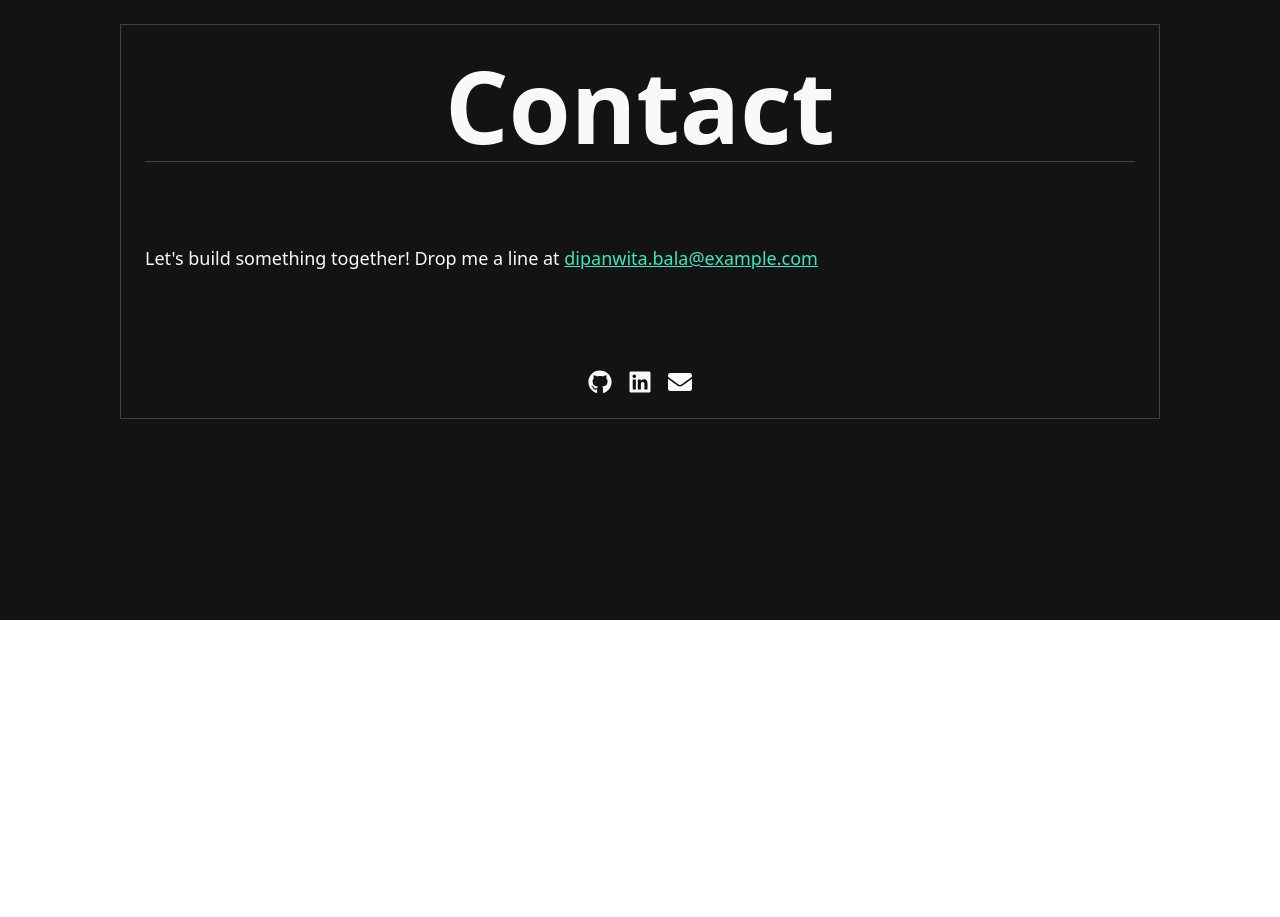
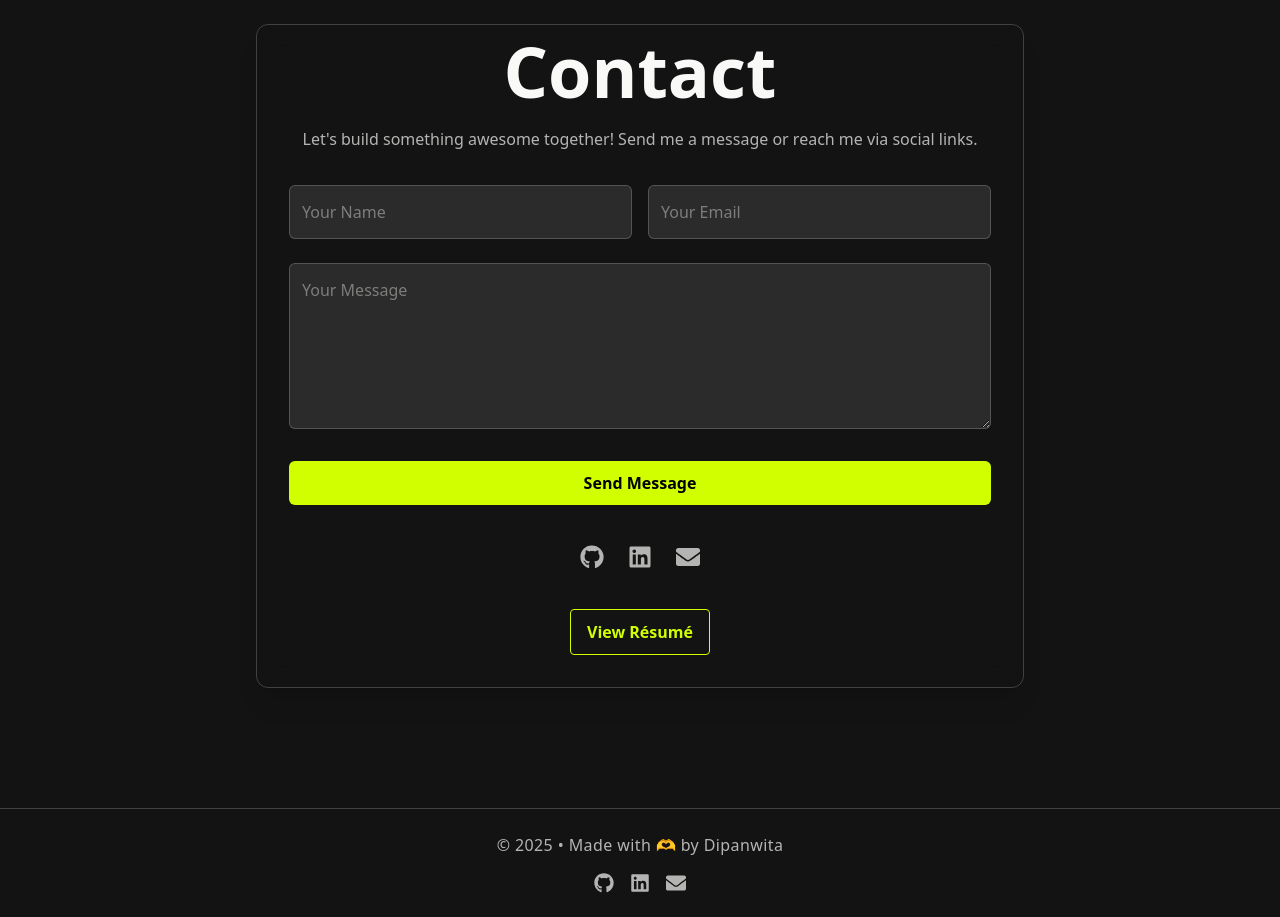
Before and after one commit to Dip-Bala/portfolio-v1, a React (Vite) app: page /contact in a window 1280 px wide. Shown: the part 180-1097 px from the top of the page. Before the commit the page ends 800 px from the top, so only its background shows below. Built offline with nearby package versions, Linux system fonts and the light colour scheme.

Commit message:
first deployment attempt

```diff
--- a/src/App.tsx
+++ b/src/App.tsx
@@ -1,5 +1,4 @@
-import { FaGithub, FaLinkedin, FaEnvelope } from 'react-icons/fa';
-import { BrowserRouter, Route, Routes, useNavigate } from "react-router-dom";
+import { BrowserRouter, Route, Routes } from "react-router-dom";
 import { Outlet } from "react-router-dom";
 import { Home } from "./pages/Home";
 import { About } from "./pages/About";
@@ -7,6 +6,7 @@ import { Contact } from "./pages/Contact";
 import { Project } from "./pages/Project";
 import { Skills } from './pages/Skills';
 import { Navbar } from './ui/components/Navbar';
+import Footer from './ui/components/Footer';
 
 function App() {
 
@@ -33,9 +33,10 @@ const MainLayout = () => {
     <div className="bg-darkblack text-offwhite min-h-screen">
       {/* <Header /> */}
       <Navbar />
-      <div className="px-6 md:px-10 lg:px-20 py-10">
+      <div className="px-6 md:px-10 lg:px-20 py-10 text-pink-600">
         <Outlet />
       </div>
+      <Footer />
     </div>
   );
 };
--- a/src/pages/Contact.tsx
+++ b/src/pages/Contact.tsx
@@ -4,23 +4,93 @@ import { FaEnvelope, FaGithub, FaLinkedin } from "react-icons/fa";
 export function Contact() {
   return (
     <motion.div
-        id="about"
-        className="p-10 text-lg leading-8 max-w-full"
+      id="contact"
+      className="p-10 text-base leading-7 text-offwhite/80"
       initial={{ opacity: 0, y: 100 }}
       animate={{ opacity: 1, y: 0 }}
       transition={{ duration: 1 }}
     >
-        <div className="flex flex-col gap-20 border border-offwhite/20 p-6">
-            <h1 className="text-[100px] py-10 text-offwhite text-roboto font-bold font-stretch-ultra-condensed text-center text-nowrap hover:underline hover:underline-offset-2 decoration-lime  border-b border-offwhite/20">
+      <div className="backdrop-blur-md border border-offwhite/20 rounded-xl p-8 shadow-xl max-w-3xl mx-auto">
+        <h1 className="text-[70px] text-center font-bold font-stretch-ultra-condensed text-offwhite mb-10 hover:underline decoration-lime underline-offset-4">
           Contact
         </h1>
-        <p className="mb-4">Let's build something together! Drop me a line at <a href="mailto:dipanwita.bala@example.com" className="text-transturquoise underline">dipanwita.bala@example.com</a></p>
-        <div className="flex justify-center gap-4 text-2xl">
-          <a href="https://github.com/Dip-Bala" target="_blank" rel="noreferrer"><FaGithub /></a>
-          <a href="https://linkedin.com/in/dipanwita-bala" target="_blank" rel="noreferrer"><FaLinkedin /></a>
-          <a href="mailto:dipanwita.bala@example.com" target="_blank" ><FaEnvelope /></a>
+
+        <p className="text-center mb-8 text-offwhite/70">
+          Let's build something awesome together! Send me a message or reach me via social links.
+        </p>
+
+        <form
+          action="https://formspree.io/f/your-form-id" // <-- Replace with your actual Formspree ID
+          method="POST"
+          className="space-y-6"
+        >
+          <div className="grid sm:grid-cols-2 gap-4">
+            <input
+              type="text"
+              name="name"
+              placeholder="Your Name"
+              className="bg-offwhite/10 text-offwhite/90 placeholder:text-offwhite/40 p-3 rounded-md border border-offwhite/20 focus:outline-none focus:border-lime"
+              required
+            />
+            <input
+              type="email"
+              name="email"
+              placeholder="Your Email"
+              className="bg-offwhite/10 text-offwhite/90 placeholder:text-offwhite/40 p-3 rounded-md border border-offwhite/20 focus:outline-none focus:border-lime"
+              required
+            />
+          </div>
+          <textarea
+            name="message"
+            rows={5}
+            placeholder="Your Message"
+            className="w-full bg-offwhite/10 text-offwhite/90 placeholder:text-offwhite/40 p-3 rounded-md border border-offwhite/20 focus:outline-none focus:border-lime"
+            required
+          ></textarea>
+
+          <button
+            type="submit"
+            className="w-full bg-lime text-black font-semibold py-2 rounded-md hover:bg-lime/80 transition"
+          >
+            Send Message
+          </button>
+        </form>
+
+        <div className="flex justify-center gap-6 mt-10 text-2xl text-offwhite/70">
+          <a
+            href="https://github.com/Dip-Bala"
+            target="_blank"
+            rel="noreferrer"
+            className="hover:text-lime transition"
+          >
+            <FaGithub />
+          </a>
+          <a
+            href="https://linkedin.com/in/dipanwita-bala"
+            target="_blank"
+            rel="noreferrer"
+            className="hover:text-lime transition"
+          >
+            <FaLinkedin />
+          </a>
+          <a
+            href="mailto:dipanwita.bala@example.com"
+            className="hover:text-lime transition"
+          >
+            <FaEnvelope />
+          </a>
+        </div>
+
+        <div className="text-center mt-6">
+          <a
+            href="/resume.pdf"
+            target="_blank"
+            className="inline-block mt-4 text-lime font-semibold border border-lime px-4 py-2 rounded hover:bg-lime hover:text-black transition"
+          >
+            View Résumé
+          </a>
         </div>
       </div>
     </motion.div>
-    )
+  );
 }
--- a/src/pages/Skills.tsx
+++ b/src/pages/Skills.tsx
@@ -1,6 +1,5 @@
 import { motion } from "framer-motion";
-import Icon from "../ui/icons/Icon"; // your existing component
-// import { floatTransition } from "./motionConfig"; // defined below
+import Icon from "../ui/icons/Icon";
 
 const icons = [
   { name: "react", label: "React" },
@@ -45,7 +44,7 @@ export function Skills() {
       <h1 className="text-[100px] text-offwhite text-roboto font-bold font-stretch-ultra-condensed text-center text-nowrap underline underline-offset-2 decoration-lime py-10 border-b border-offwhite/20">
         Skill Set
       </h1>
-      <h2 className="text-center">Tools I have learnt throughout my coding journey</h2>
+      <h2 className="text-center text-offwhite/50">Tools I have learnt throughout my coding journey</h2>
     <div className="relative flex justify-center items-center h-[500px] w-full overflow-hidden ">
       <div className="relative w-[100px] h-[100px]  text-center">
         <h2 className="font-bold text-5xl text-lime/50">Stack</h2>
--- /dev/null
+++ b/src/ui/components/Footer.tsx
@@ -0,0 +1,37 @@
+import { FaGithub, FaLinkedin, FaEnvelope } from "react-icons/fa";
+
+export default function Footer() {
+  return (
+    <footer className="w-full bg-darkblack text-offwhite/70 py-6 px-4 border-t border-offwhite/20 mt-10">
+      <div className="flex flex-col items-center gap-4 text-center text-sm  sm:text-base">
+        <p className="tracking-wide">
+          © 2025 • Made with <span className="text-red-500">🫶</span> by Dipanwita
+        </p>
+        <div className="flex gap-4 text-xl">
+          <a
+            href="https://github.com/Dip-Bala"
+            target="_blank"
+            rel="noreferrer"
+            className="hover:text-transturquoise transition-all duration-300"
+          >
+            <FaGithub />
+          </a>
+          <a
+            href="https://linkedin.com/in/dipanwita-bala"
+            target="_blank"
+            rel="noreferrer"
+            className="hover:text-transturquoise transition-all duration-300"
+          >
+            <FaLinkedin />
+          </a>
+          <a
+            href="mailto:dipanwita.bala@example.com"
+            className="hover:text-transturquoise transition-all duration-300"
+          >
+            <FaEnvelope />
+          </a>
+        </div>
+      </div>
+    </footer>
+  );
+}
--- a/src/ui/icons/Icon.tsx
+++ b/src/ui/icons/Icon.tsx
@@ -4,10 +4,10 @@ import StackIcon from "tech-stack-icons";
 interface IconProps {
   name: string;
   label?: string;
-  size: number;
+  size?: number;
 }
 
-export default function Icon({ name, label, size }: IconProps) {
+export default function Icon({ name, label }: IconProps) {
   return (
     <motion.div
       className="flex flex-col items-center gap-2 text-sm text-offwhite rounded-full p-3 sm:p-4 w-16 h-16 sm:w-20 sm:h-20 backdrop-blur-sm shadow-lg shadow-lime/20 cursor-pointer"
```
Also changed, not shown: src/index.css (+1 -17 lines), src/pages/About.tsx (+37 -18 lines), src/pages/Project.tsx (+63 -35 lines). Lines whose indentation alone changed are shown as unchanged.
